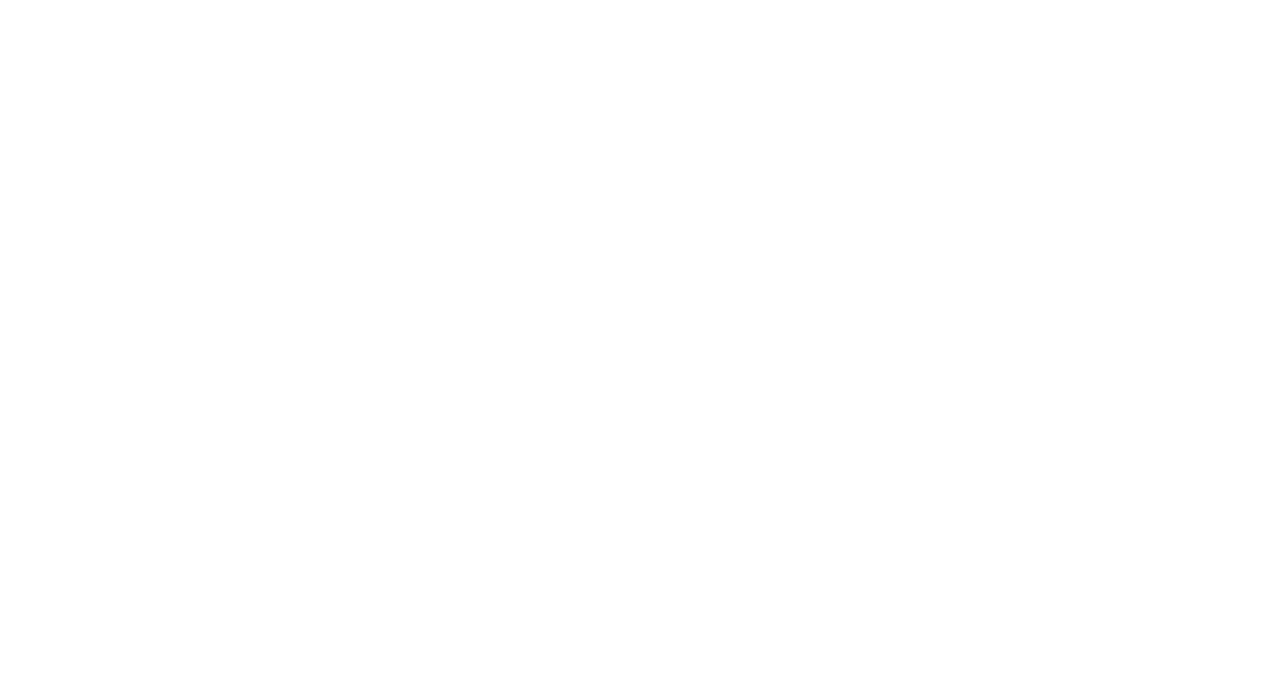
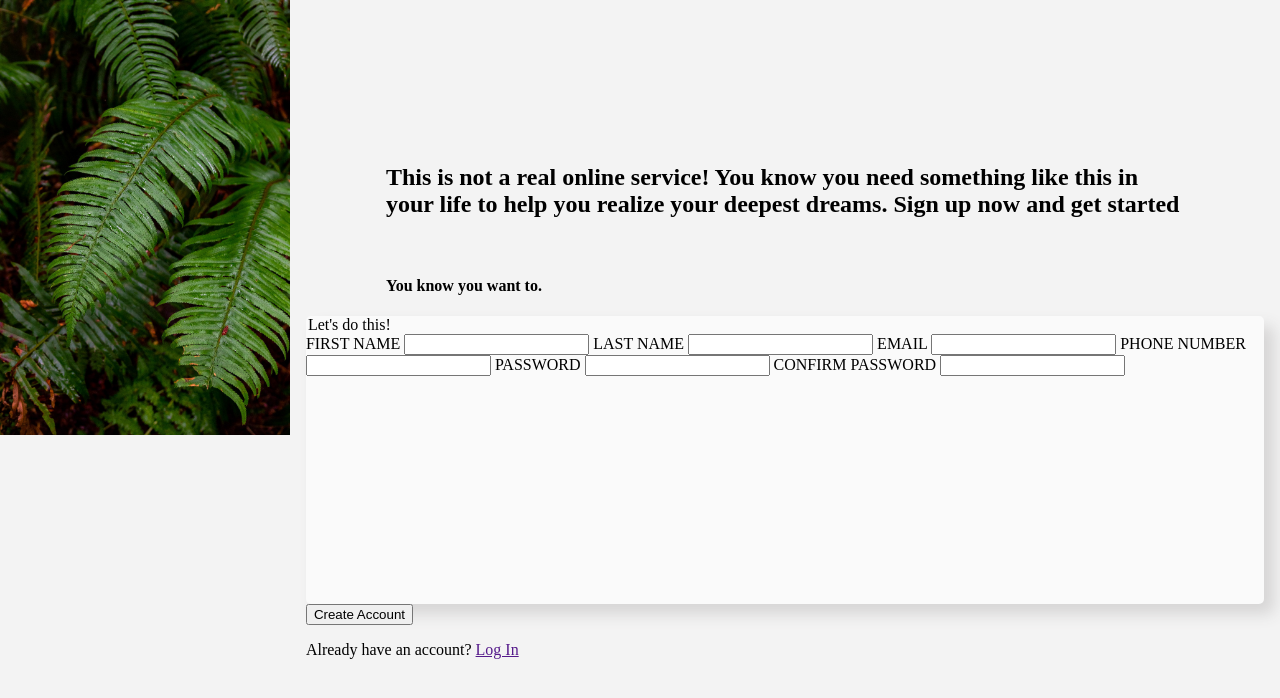
Before and after one commit to hupalex/SignUpForm, a plain HTML site: page index.html in a window 1280 px wide. Drawn offline with Linux system fonts and the light colour scheme.

Commit message:
Create basic content and structure with some minimal design element

```diff
--- a/index.html
+++ b/index.html
@@ -8,6 +8,40 @@
     <link rel="stylesheet" href="styles.css">
 </head>
 <body>
+    <div class="img-container">
+        <img src="pictures/halie-west-25xggax4bSA-unsplash.jpg" alt="">
+    </div>
+    <div class="content">
+        <div class="upper-text">
+            <h2>This is not a real online service! You know you need something like this in your life to help you realize your deepest dreams. Sign up now and get started</h2>
+            <br>
+            <h4>You know you want to.</h4>
+        </div>
+        <div class="form-container">
+            <form action="">
+                <legend>Let's do this!</legend>
 
+                <label for="firstname">FIRST NAME</label>
+                <input type="text" id="firstname">
+
+                <label for="lastname">LAST NAME</label>
+                <input type="text" id="lastname">
+
+                <label for="email">EMAIL</label>
+                <input type="email" id="email">
+
+                <label for="phone">PHONE NUMBER</label>
+                <input type="number" id="phone">
+
+                <label for="password">PASSWORD</label>
+                <input type="password" id="password">
+
+                <label for="confirm">CONFIRM PASSWORD</label>
+                <input type="password" id="confirm">
+            </form>
+        </div>
+        <button>Create Account</button>
+        <p>Already have an account? <a href="">Log In</a></p>
+    </div>
 </body>
 </html>
--- a/styles.css
+++ b/styles.css
@@ -0,0 +1,41 @@
+body{
+    margin: 0;
+    padding: 0;
+    display: flex;
+    background-color: rgb(243, 243, 243);
+}
+
+.img-container{
+
+}
+
+.img-container img{
+    max-width: 100%;
+    max-height: 100vh;
+    display: flex;
+}
+
+.upper-text{
+    display: flex;
+    flex-direction: column;
+    justify-content: center;
+    padding: 0 5rem;
+    padding-top: 8rem;
+
+}
+
+.content{
+    padding: 1rem;
+
+
+}
+
+.form-container{
+    height: 18rem;
+    background-color: rgb(250, 250, 250);
+    width: 100%;
+    box-shadow: 10px 10px 15px rgb(214, 213, 213);
+    border-radius: 5px;
+
+
+}
```
